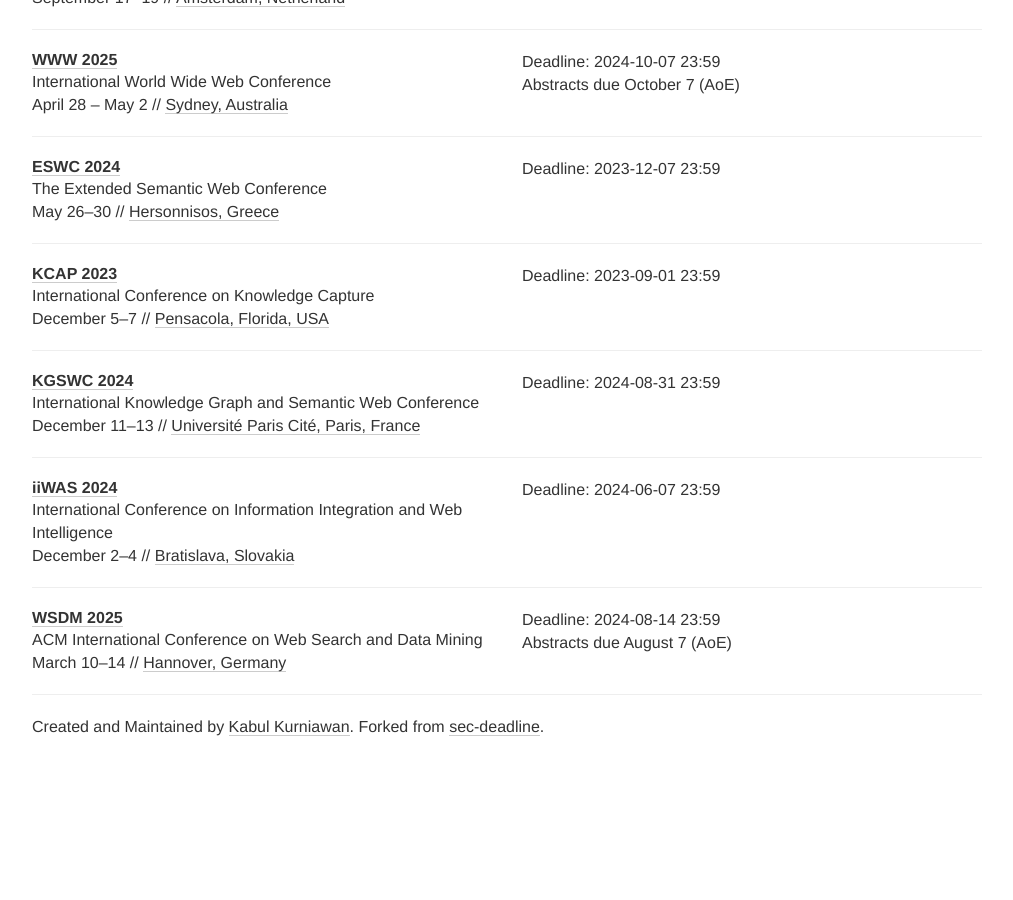
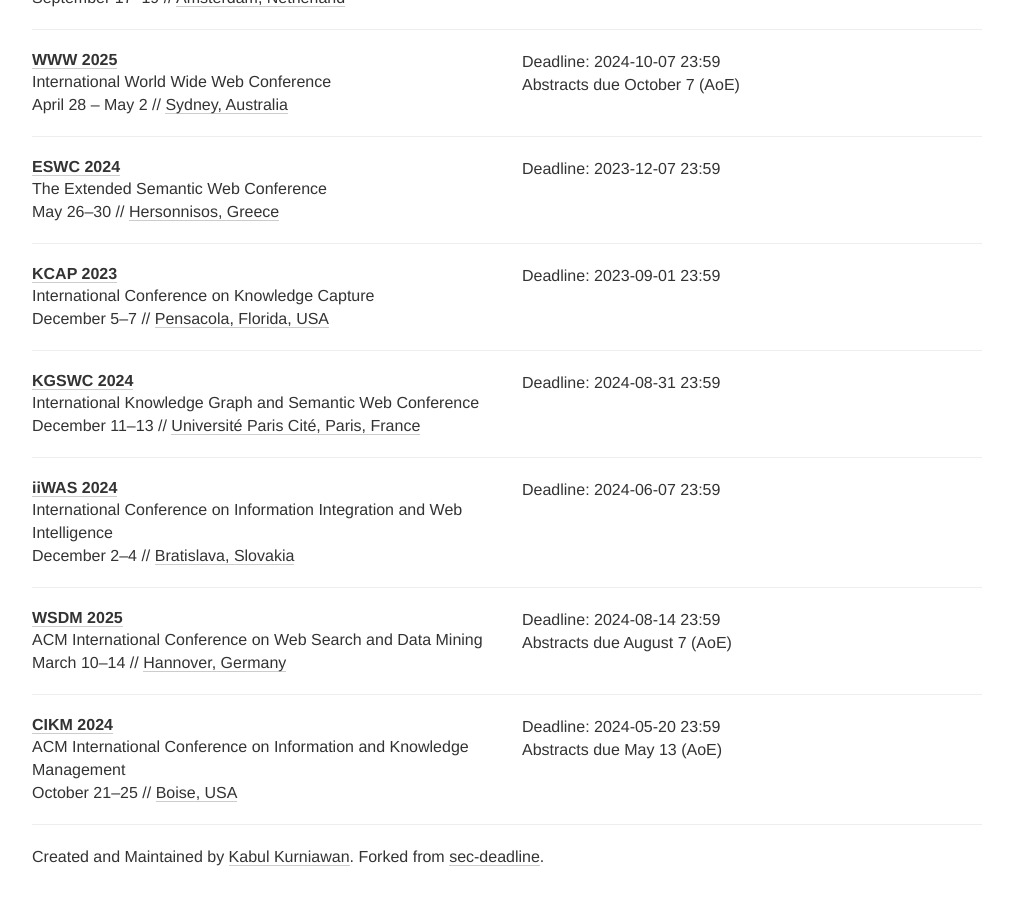
Before and after one commit to swc-deadlines/swc-deadlines.github.io, a Jekyll site: the page built from index.html, in a window 1280 px wide and 900 px high, scrolled down 707 px. Shown: the whole window, without its empty margins (133-1146 px from the left). Built offline with Jekyll 4.4.1, drawn with Linux system fonts in a browser that asks for light colours; nearby versions of some CDN libraries; comment, search, counter and statistics services are not loaded; before the commit the page ends 1477 px from its top, so only the background shows below that.

Commit message:
add CIKM

```diff
--- a/_data/conferences.yml
+++ b/_data/conferences.yml
@@ -97,3 +97,14 @@
   date: March 10-14
   place: Hannover, Germany
   tags: [WWW, CONF]
+
+- name: CIKM
+  description: ACM International Conference on Information and Knowledge Management
+  year: 2024
+  date: "21 - 25 OCT"
+  link: https://cikm2024.org/
+  deadline: ["2024-05-20 23:59"]
+  comment: Abstracts due May 13 (AoE)
+  date: October 21-25
+  place: Boise, USA
+  tags: [KG, CONF]
```
